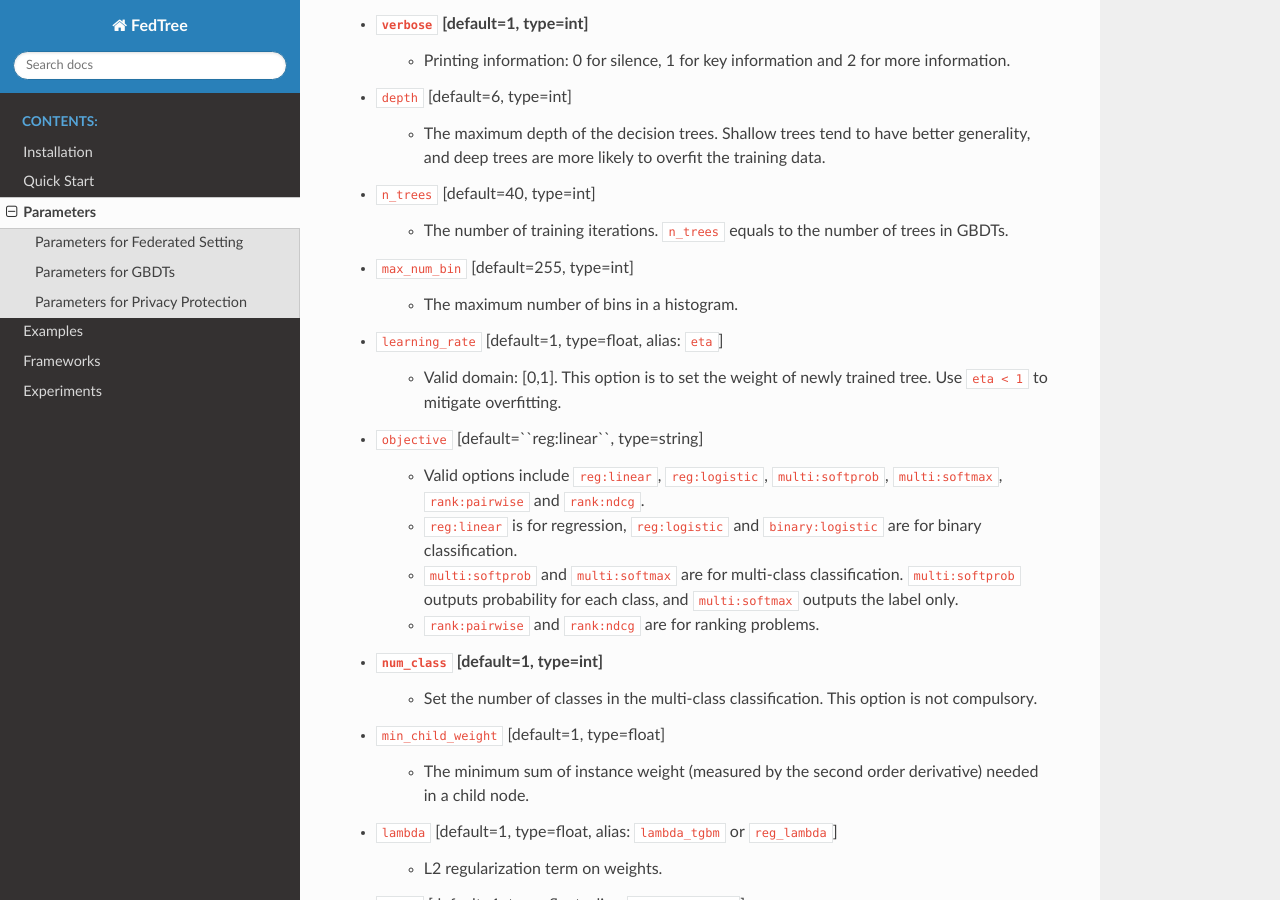
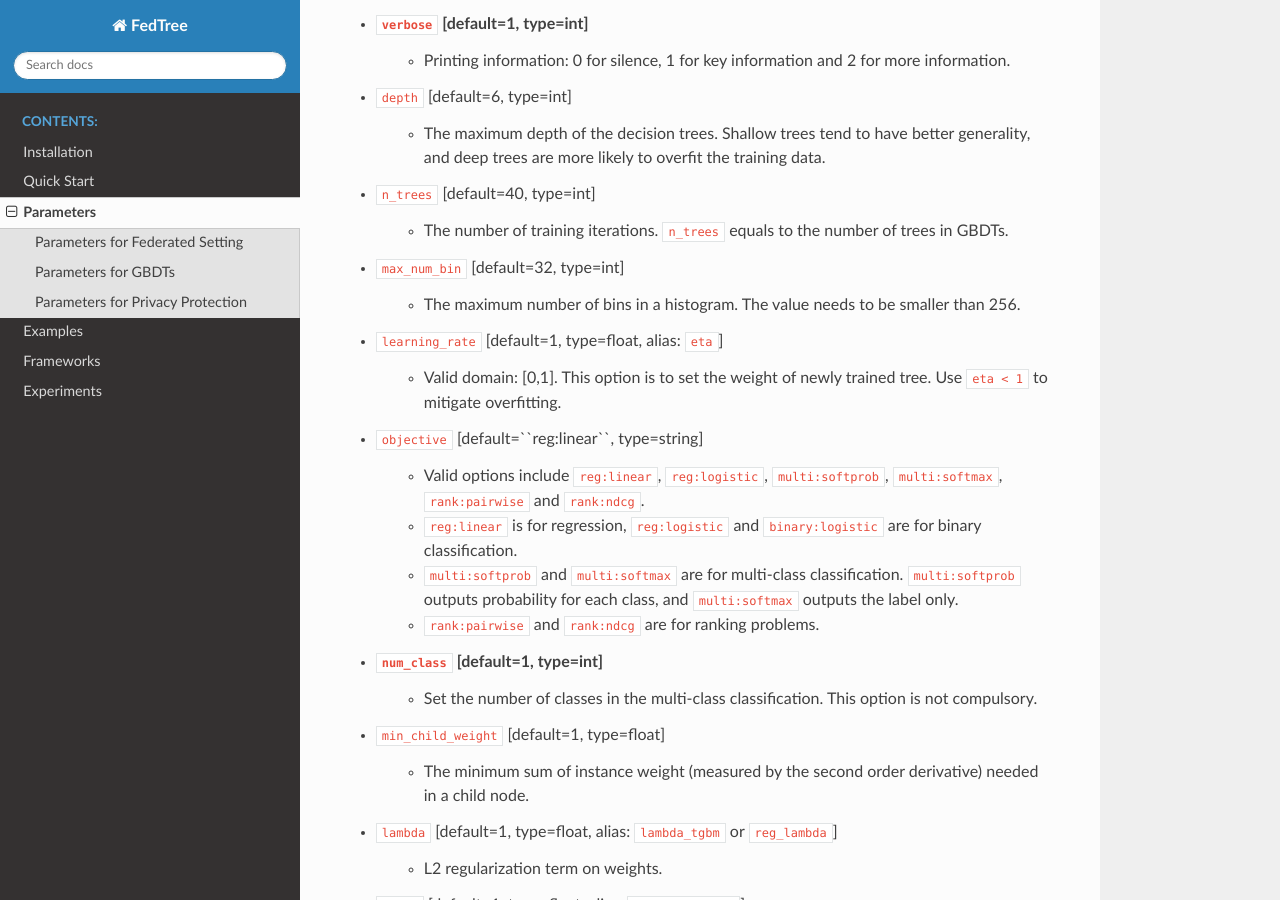
Before and after one commit to Xtra-Computing/FedTree, a Sphinx documentation site: the page built from docs/source/Parameters.rst, in a window 1280 px wide and 900 px high, scrolled down 1495 px. Built offline with Sphinx 7.4.7 and the Read the Docs theme 2.0.0, drawn with Linux system fonts in a browser that asks for light colours.

Commit message:
update docs

```diff
--- a/docs/source/Parameters.rst
+++ b/docs/source/Parameters.rst
@@ -60,9 +60,9 @@ Parameters for GBDTs
     - The number of training iterations. ``n_trees`` equals to the number of trees in GBDTs.
 
 
-* ``max_num_bin`` [default=255, type=int]
+* ``max_num_bin`` [default=32, type=int]
 
-    - The maximum number of bins in a histogram.
+    - The maximum number of bins in a histogram. The value needs to be smaller than 256.
 
 * ``learning_rate`` [default=1, type=float, alias: ``eta``]
 
```
